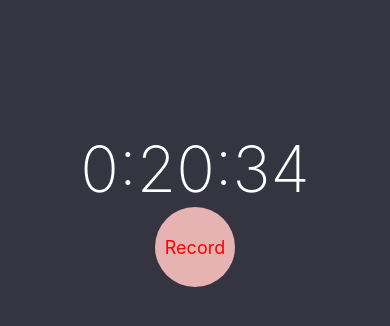
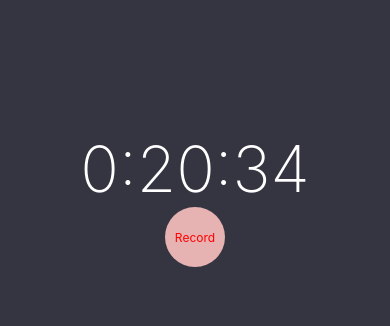
Before and after one commit to LordOrbnauticus/timerApp, a React Native app: screen / in a window 390 px wide. Shown: the top 326 px of the page. Built offline with nearby package versions, Linux system fonts and the light colour scheme.

Commit message:
downsize button

```diff
--- a/Front-end/src/components/roundButton/roundbutton.js
+++ b/Front-end/src/components/roundButton/roundbutton.js
@@ -11,14 +11,14 @@ const RoundButton = ({ title, color, background }) => {
 
 const styles = StyleSheet.create({
     button: {
-        width: 80,
-        height: 80,
+        width: 60,
+        height: 60,
         borderRadius: 40,
         justifyContent: 'center',
         alignItems: 'center',
     },
     buttonTitle: {
-        fontSize: 18,
+        fontSize: 12,
     },
 });
 
```
